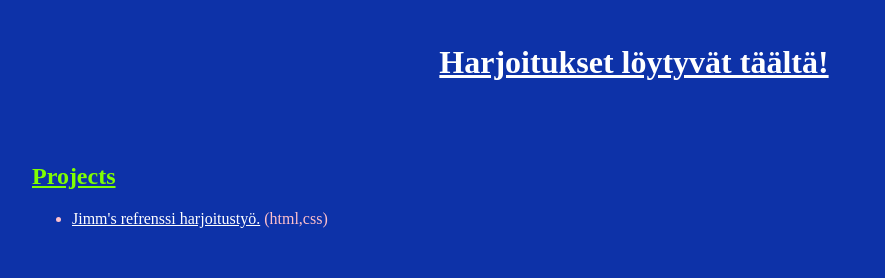
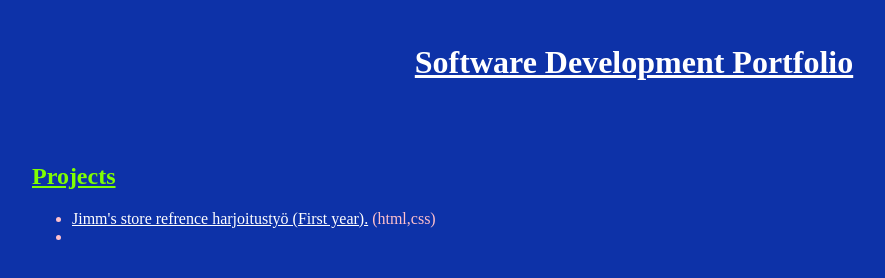
Before and after one commit to ZombiiCube/ohjelmointi-harjoitukset, a plain HTML site: page projektit/index.html in a window 1280 px wide. Shown: the whole page, without its empty margins (36-921 px from the left). Drawn offline with Linux system fonts and the light colour scheme.

Commit message:
Update2 index.html

```diff
--- a/projektit/index.html
+++ b/projektit/index.html
@@ -7,14 +7,17 @@
 </head>
 <body>
   <h1 class="otsikko">
-    Harjoitukset löytyvät täältä!
+    Software Development Portfolio
   </h1>
 
   <h2 class="otsikko-ala">Projects</h2>
 
   <ul class="lista">
     <li>
-      <a href="./html-kauppa/index.html">Jimm's refrenssi harjoitustyö.</a> (html,css)
+      <a href="./html-kauppa/index.html">Jimm's store refrence harjoitustyö (First year).</a> (html,css)
+    </li>
+    <li>
+      <a href="">
     </li>
   </ul>
 </body>
```
